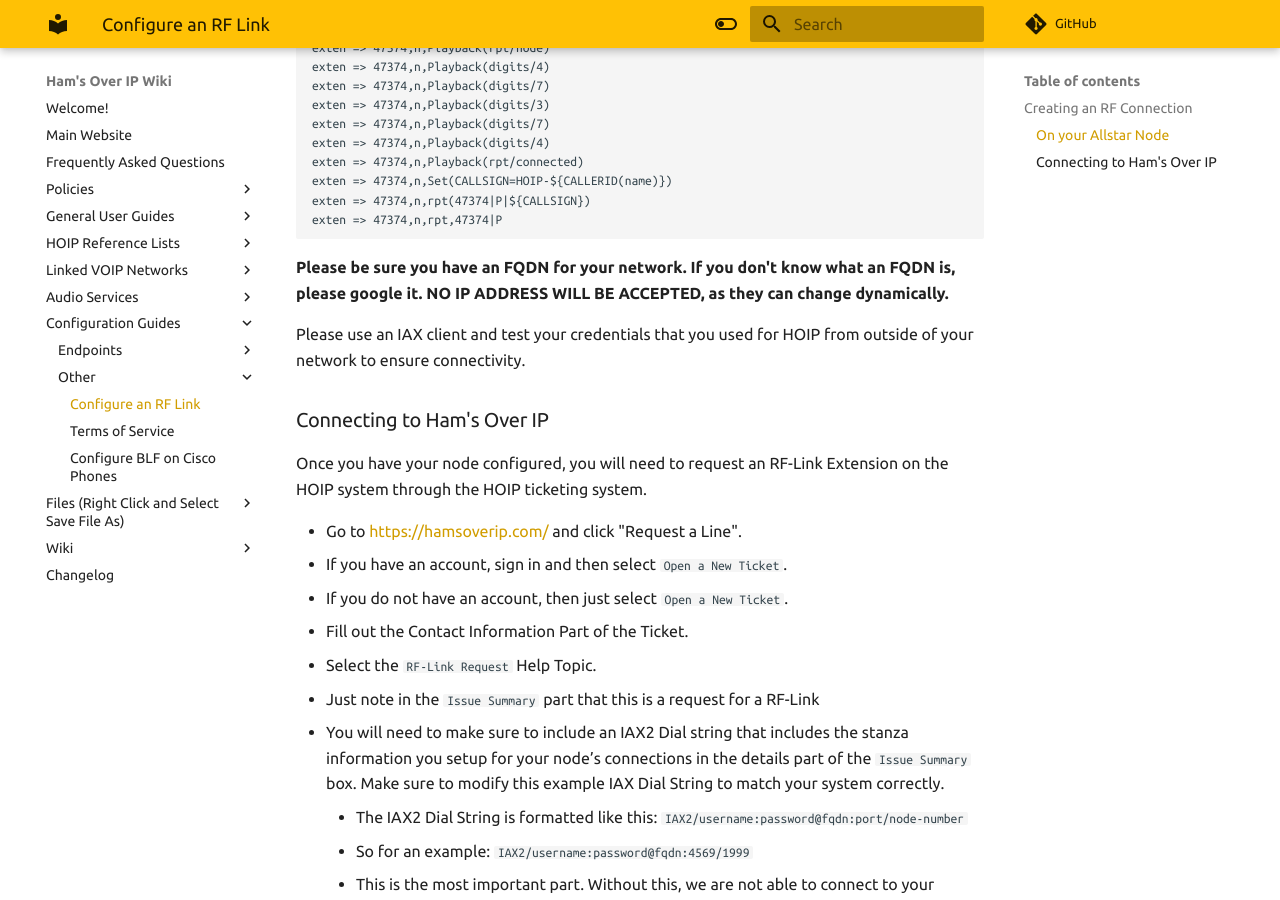
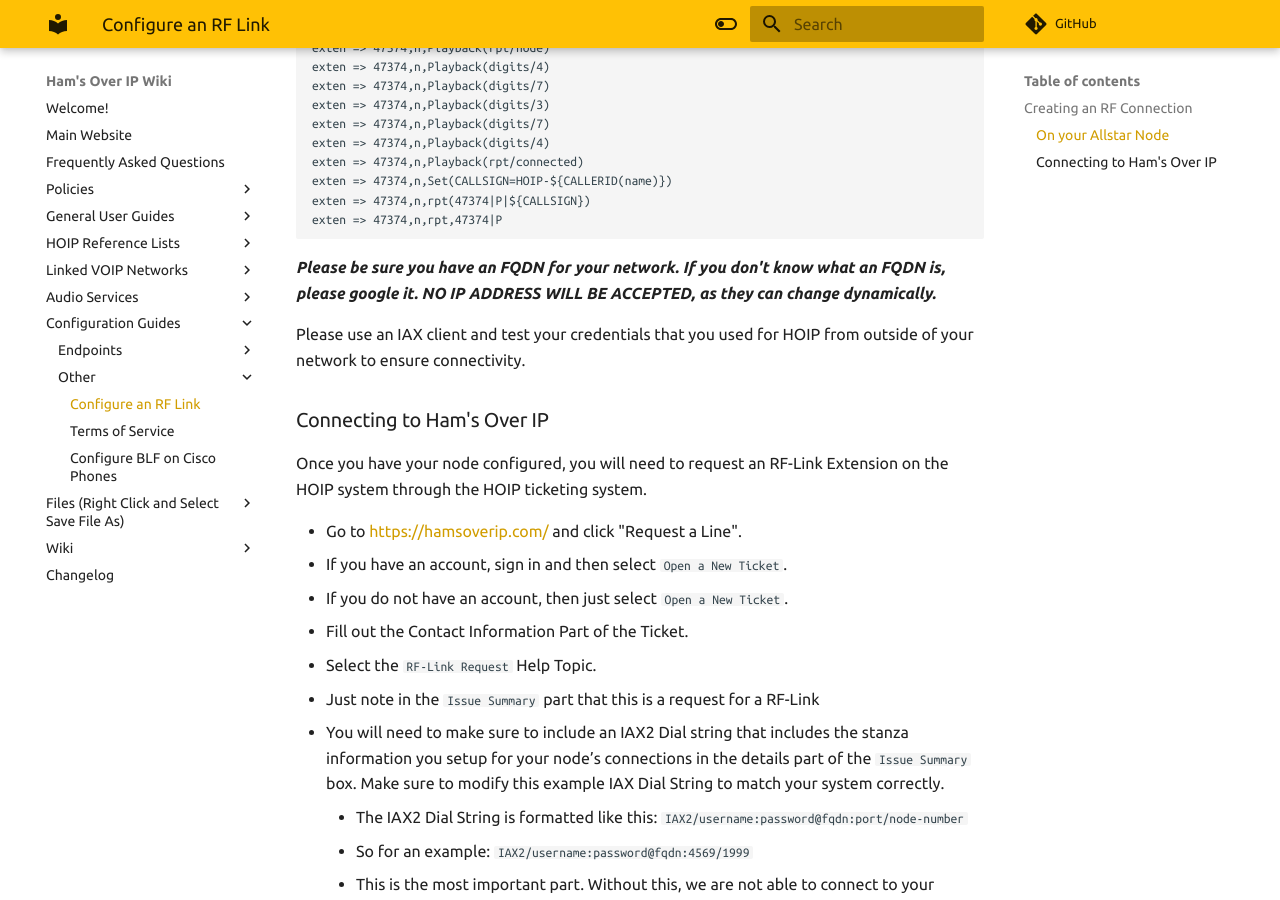
Before and after one commit to hamsoverip/wiki, an MkDocs documentation site: the page built from docs/other/configure-rf-links.md, in a window 1280 px wide and 900 px high, scrolled down 1363 px. Built offline with MkDocs 1.6.1 and Material for MkDocs 9.7.7, drawn with Linux system fonts in a browser that asks for light colours; comment, search, counter and statistics services are not loaded.

````diff
--- a/docs/other/configure-rf-links.md
+++ b/docs/other/configure-rf-links.md
@@ -53,7 +53,7 @@ exten => 47374,n,rpt(47374|P|${CALLSIGN})
 exten => 47374,n,rpt,47374|P
 ```
 
-<b>Please be sure you have an FQDN for your network.  If you don't know what an FQDN is, please google it.  NO IP ADDRESS WILL BE ACCEPTED, as they can change dynamically.</b>
+***Please be sure you have an FQDN for your network.  If you don't know what an FQDN is, please google it.  NO IP ADDRESS WILL BE ACCEPTED, as they can change dynamically.***
 
 Please use an IAX client and test your credentials that you used for HOIP from outside of your network to ensure connectivity.
 
````
